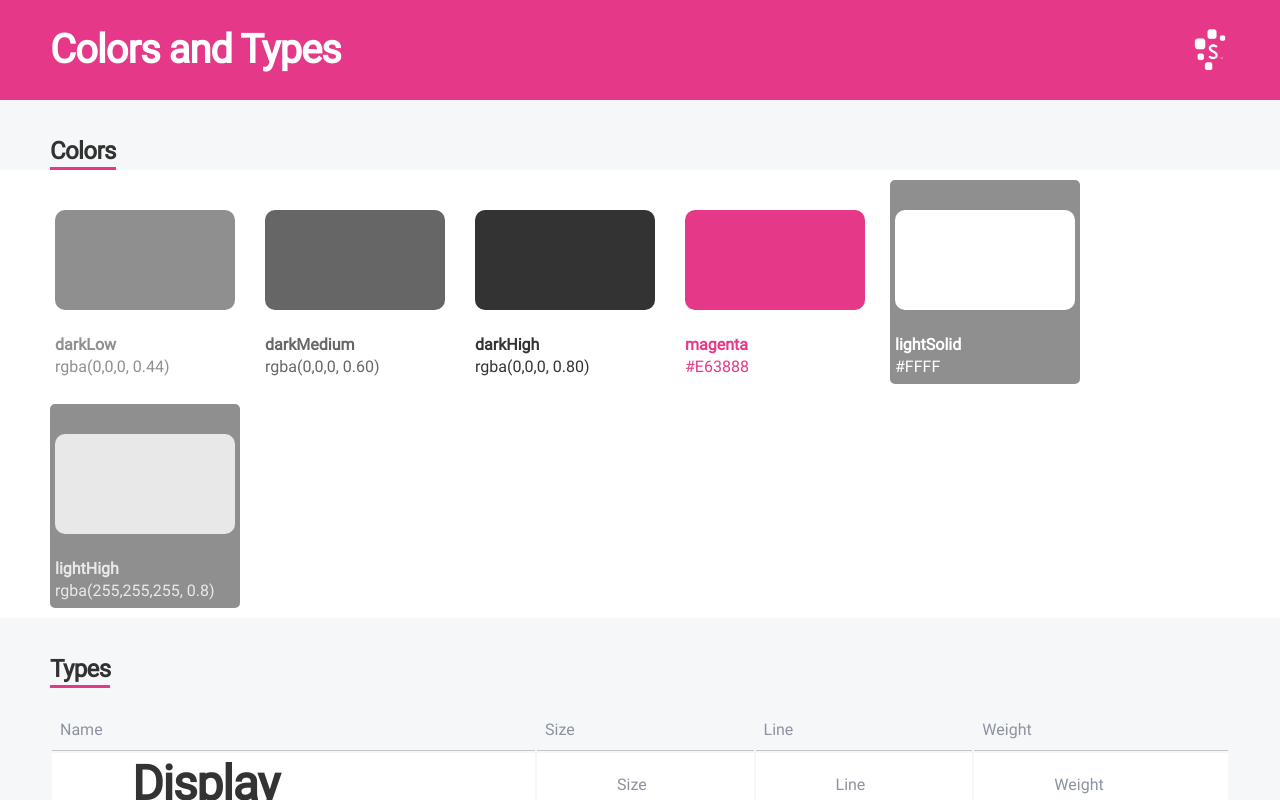
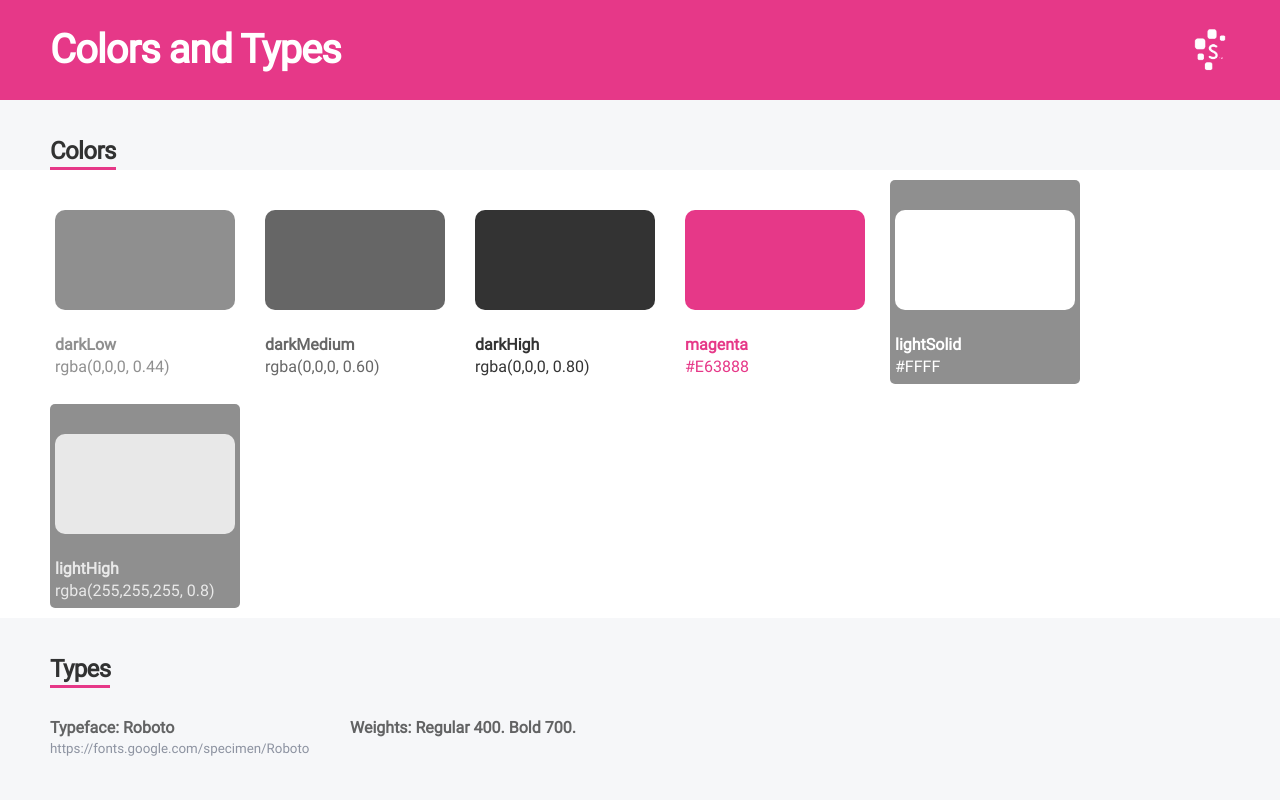
Before and after one commit to matheuspalmeir/protagonist, a React (Create React App) app in the folder 1-EXERCISE/design-system/: page / in a window 1280 px wide. Built offline with nearby package versions, Linux system fonts and the light colour scheme.

Commit message:
Included typeface info

```diff
--- a/1-EXERCISE/design-system/src/components/themes/globalStyle.ts
+++ b/1-EXERCISE/design-system/src/components/themes/globalStyle.ts
@@ -14,6 +14,17 @@ const GlobalStyle = createGlobalStyle`
         font-family: 'Roboto-Regular';
         margin: 0;
     }
+
+    button, input, a{
+        border:none;
+        text-decoration: none;
+        cursor: pointer;
+
+        :focus {
+            outline: none;
+        }
+
+    }
 `;
 
 export default GlobalStyle;
--- a/1-EXERCISE/design-system/src/pages/index.tsx
+++ b/1-EXERCISE/design-system/src/pages/index.tsx
@@ -14,7 +14,8 @@ import {
     TRow,
     TColumn,
     THeader,
-    LogoIcon
+    LogoIcon,
+    Typeface
 } from './style';
 
 const {
@@ -74,6 +75,34 @@ const Home = () => {
                 Types
             </Heading>
         </SubHeader>
+        <Typeface>
+            <div style={{width: 300, display: 'block'}}>
+                <Subheading
+                    sizeStyle={{
+                        ...doubleExtraSmall,
+                        color: mainThemeConfig.colors.darkMedium
+                    }}
+                >
+                    Typeface: Roboto
+                </Subheading>
+                <a href='https://fonts.google.com/specimen/Roboto'>
+                    https://fonts.google.com/specimen/Roboto
+                </a>
+            </div>
+            <div>
+                <Subheading
+                    sizeStyle={{
+                        ...doubleExtraSmall,
+                        color: mainThemeConfig.colors.darkMedium
+                    }}
+                >
+                    Weights: Regular 400. Bold 700.
+                </Subheading>
+            </div>
+        </Typeface>
+        <SubHeader>
+            <Subheading>Headings</Subheading>
+        </SubHeader>
         <TypographyTable>
                 <TRow>
                     <THeader rowBgColor={'#f6f7f9'}>
@@ -87,49 +116,59 @@ const Home = () => {
                     </THeader>
                     <THeader rowBgColor={'#f6f7f9'}>
                         <BodyText> Weight </BodyText>
-                        </THeader>
+                    </THeader>
+                    <THeader rowBgColor={'#f6f7f9'}>
+                        <BodyText> Letter spacing </BodyText>
+                    </THeader>
                 </TRow>
                 <TRow>
                     <TColumn columFontColor={mainThemeConfig.colors.darkHigh}><Heading sizeStyle={extraLarge}>Display</Heading></TColumn>
                     <TColumn>Size</TColumn>
                     <TColumn>Line</TColumn>
                     <TColumn>Weight</TColumn>
+                    <TColumn>-</TColumn>
                 </TRow>
                 <TRow>
                     <TColumn columFontColor={mainThemeConfig.colors.darkHigh}><Heading sizeStyle={large}>Heading L</Heading></TColumn>
                     <TColumn>Size</TColumn>
                     <TColumn>Line</TColumn>
                     <TColumn>Weight</TColumn>
+                    <TColumn>-</TColumn>
                 </TRow>
                 <TRow>
                     <TColumn columFontColor={mainThemeConfig.colors.darkHigh}><Heading>Heading M</Heading></TColumn>
                     <TColumn>Size</TColumn>
                     <TColumn>Line</TColumn>
                     <TColumn>Weight</TColumn>
+                    <TColumn>-</TColumn>
                 </TRow>
                 <TRow>
                     <TColumn columFontColor={mainThemeConfig.colors.darkHigh}><Heading sizeStyle={small}>Heading S </Heading></TColumn>
                     <TColumn>Size</TColumn>
                     <TColumn>Line</TColumn>
                     <TColumn>Weight</TColumn>
+                    <TColumn>-</TColumn>
                 </TRow>
                 <TRow>
                     <TColumn><Heading sizeStyle={{...extraSmall, color: mainThemeConfig.colors.magenta }}>Heading XS </Heading></TColumn>
                     <TColumn>Size</TColumn>
                     <TColumn>Line</TColumn>
                     <TColumn>Weight</TColumn>
+                    <TColumn>-</TColumn>
                 </TRow>
                 <TRow >
                     <TColumn columFontColor={mainThemeConfig.colors.darkHigh}><Subheading>Subheading</Subheading></TColumn>
                     <TColumn>Size</TColumn>
                     <TColumn>Line</TColumn>
                     <TColumn>Weight</TColumn>
+                    <TColumn>-</TColumn>
                 </TRow>
                 <TRow>
                     <TColumn columFontColor={mainThemeConfig.colors.darkHigh}><BodyText> BodyText </BodyText></TColumn>
                     <TColumn>Size</TColumn>
                     <TColumn>Line</TColumn>
                     <TColumn>Weight</TColumn>
+                    <TColumn>-</TColumn>
                 </TRow>
         </TypographyTable>
 
--- a/1-EXERCISE/design-system/src/pages/style.ts
+++ b/1-EXERCISE/design-system/src/pages/style.ts
@@ -51,6 +51,22 @@ export const Colors = styled.div`
 
 `;
 
+export const Typeface = styled.div`
+    background:transparent;
+    width: 100%;
+    display: flex;
+    flex-direction: row;
+    flex-wrap: 'nowrap';
+    padding-right: 50px;
+    padding-left: 50px;
+    margin-top: 30px;
+
+    a{
+        font-size: 10pt;
+        color: #8d93a1;
+    }
+`
+
 export const TypographyTable = styled.table`
     width: 100%;
     padding: 10px;
```
